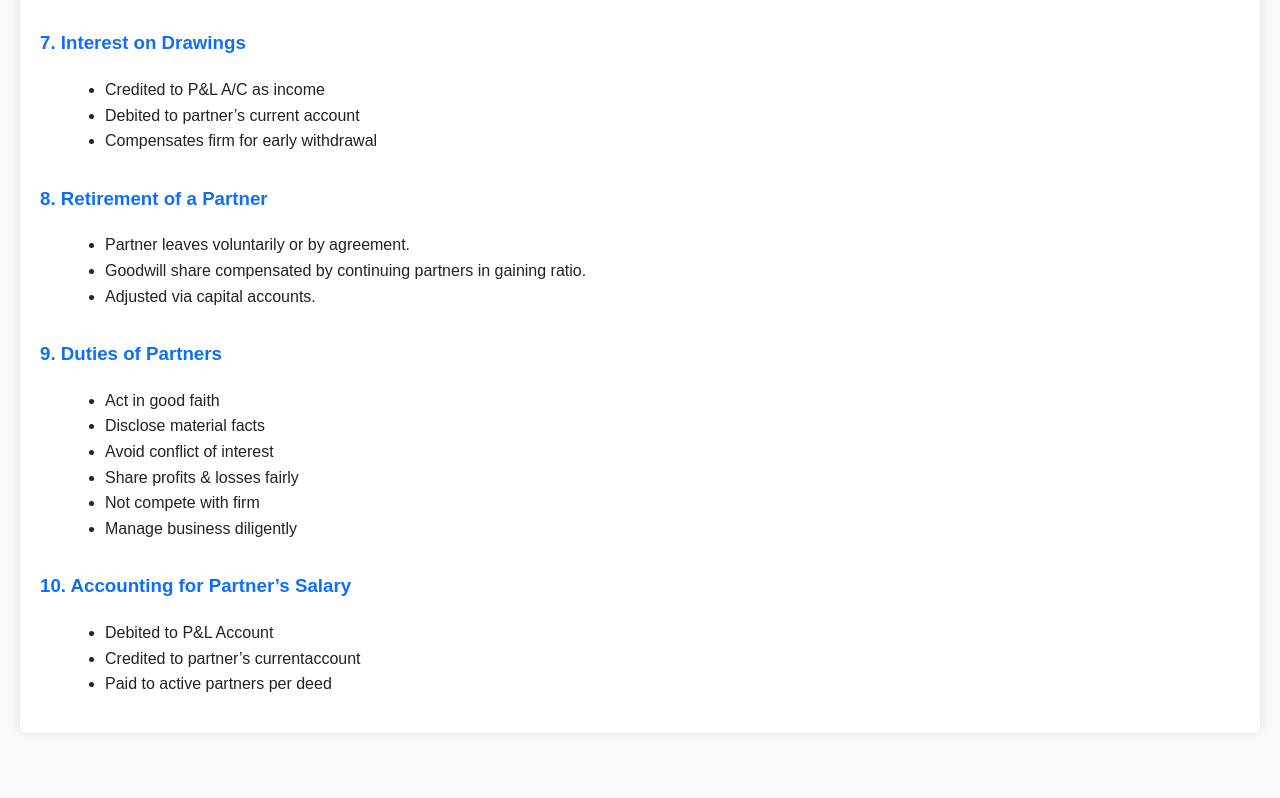
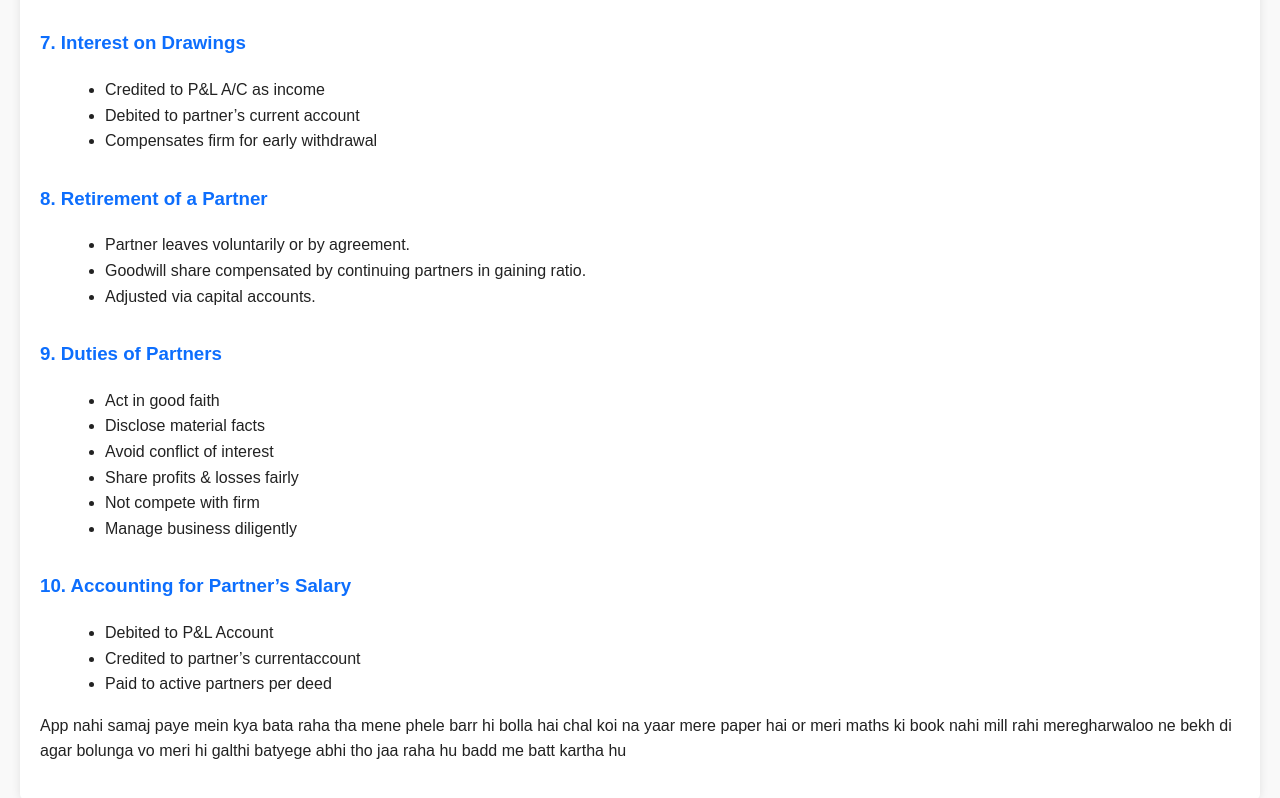
Before and after one commit to juddjhf/yayad, a website: page ch-1index.html in a window 1280 px wide. Shown: the part 5252-6050 px from the top of the page. Before the commit the page ends 6015 px from the top, so only its background shows below. Drawn offline with Linux system fonts and the light colour scheme.

Commit message:
Update ch-1index.html

```diff
--- a/ch-1index.html
+++ b/ch-1index.html
@@ -301,6 +301,8 @@
     <li>Paid to active partners per deed</li>
   </ul>
 <p>
+App nahi samaj paye mein kya bata raha tha mene phele barr hi bolla hai  chal koi na yaar mere paper hai or meri maths ki book nahi mill rahi meregharwaloo ne bekh di agar bolunga vo meri hi galthi batyege
+abhi tho jaa raha hu badd me batt kartha hu
 
 </p>
 </div>
```
